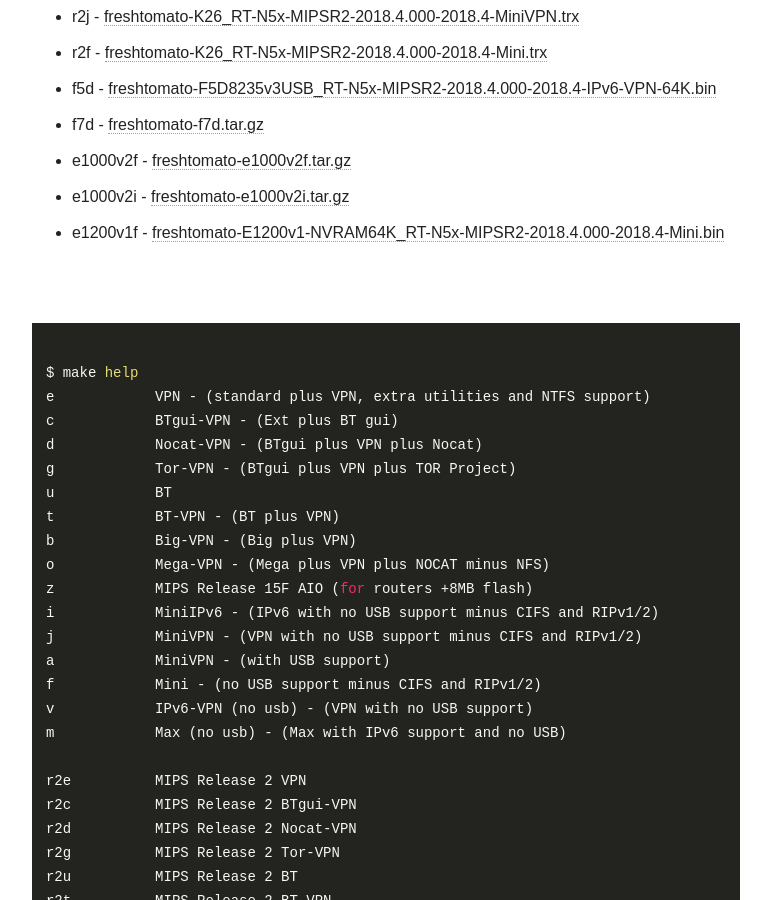
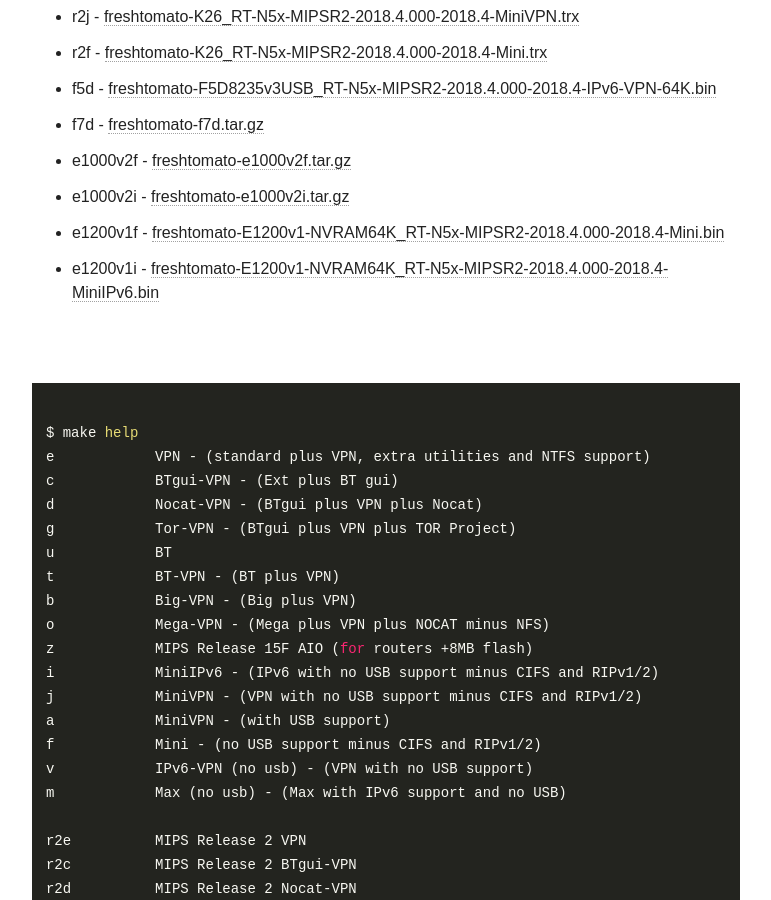
Before and after one commit to oglopss/freshtomato-mips-ci-jekyll, a Jekyll site: the page built from index.html, in a window 1280 px wide and 900 px high, scrolled down 1099 px. Shown: the whole window, without its empty margins (254-1025 px from the left). Built offline with Jekyll 4.4.1, drawn with Linux system fonts in a browser that asks for light colours; nearby versions of some CDN libraries.

Commit message:
Travis build 39 e1200v1i pushed to gh-pages

```diff
--- a/_data/ss.yml
+++ b/_data/ss.yml
@@ -20,3 +20,4 @@
   - 0019 e1000v2i freshtomato-e1000v2i.tar.gz
   - 0020 e1200v1f freshtomato-E1200v1-NVRAM64K_RT-N5x-MIPSR2-2018.4.000-2018.4-Mini.bin
   - 0017 f7d freshtomato-f7d.tar.gz
+  - 0021 e1200v1i freshtomato-E1200v1-NVRAM64K_RT-N5x-MIPSR2-2018.4.000-2018.4-MiniIPv6.bin
```
Also changed, not shown: 1 other file.
